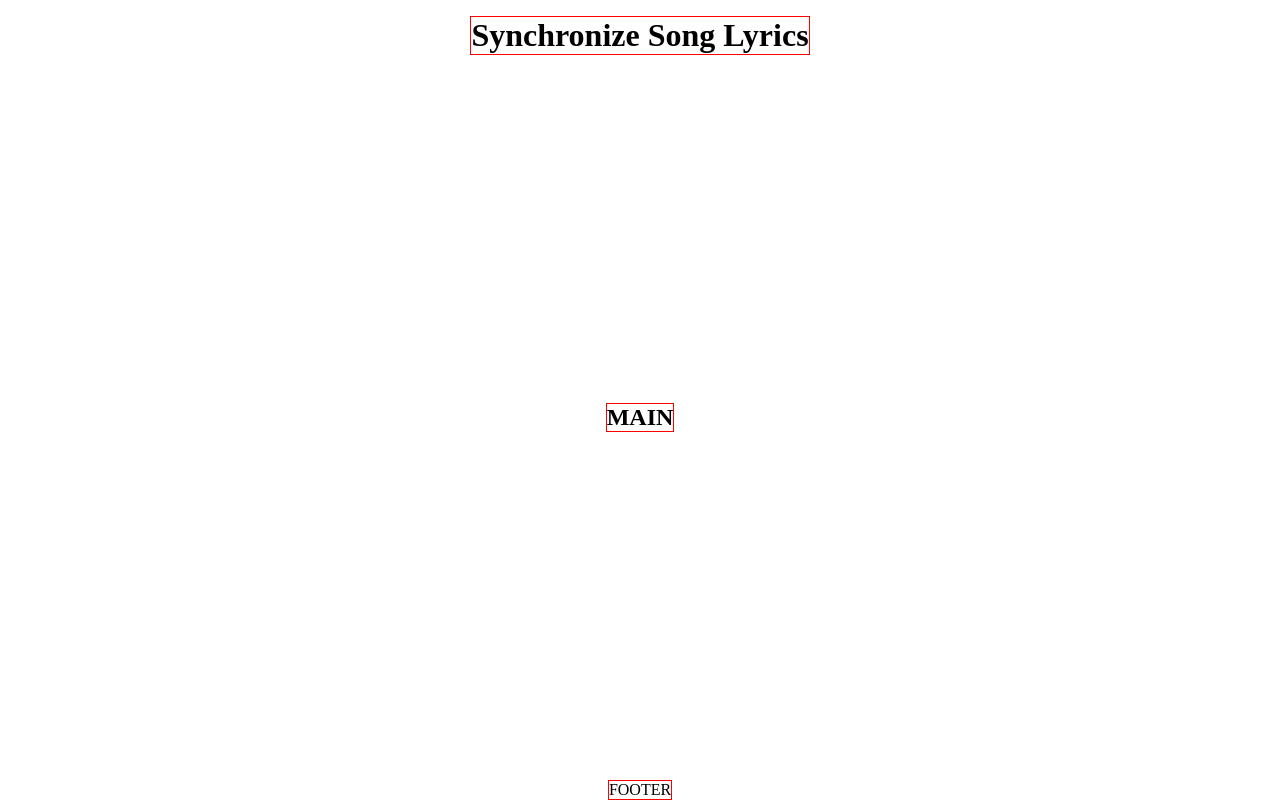
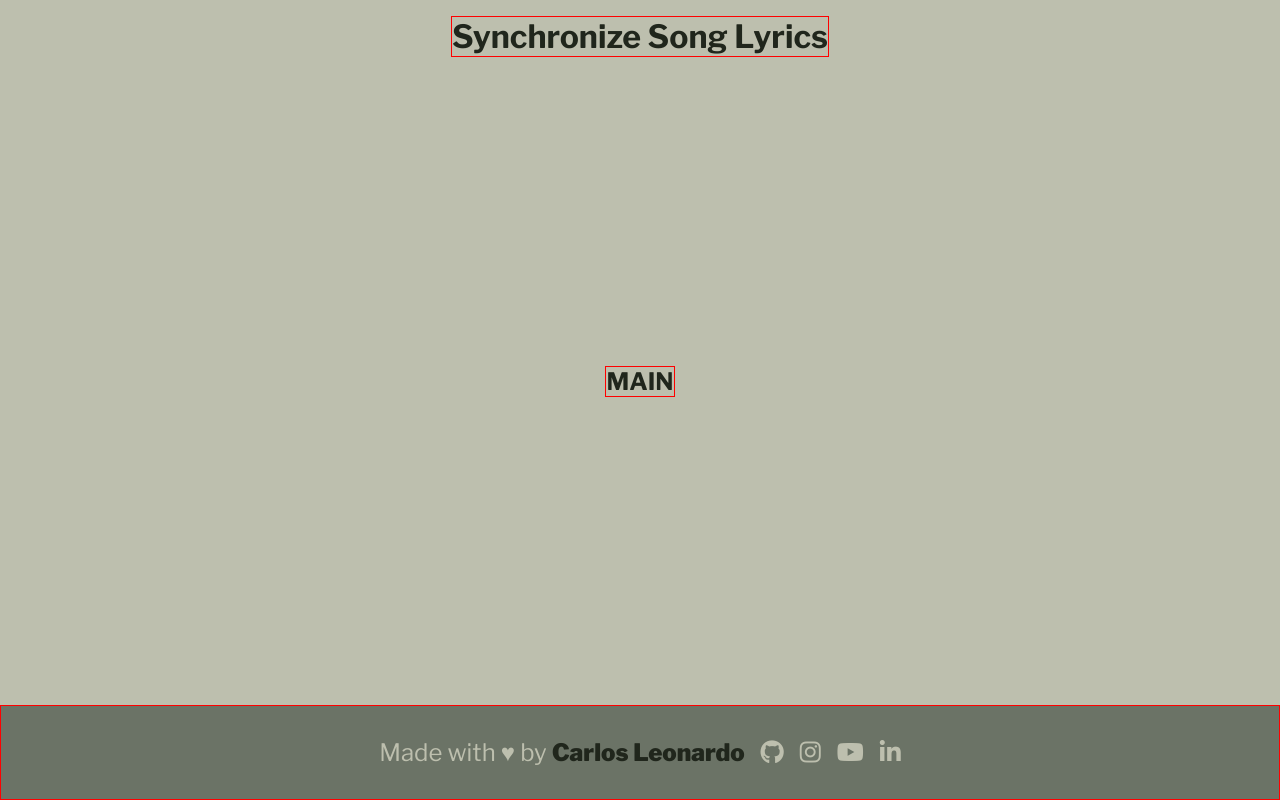
Before and after one commit to carlosleonardobp/sync-music-lyrics, a plain HTML site: page index.html in a window 1280 px wide. Drawn offline with nearby package versions, Linux system fonts and the light colour scheme.

Commit message:
footer create

```diff
--- a/index.html
+++ b/index.html
@@ -4,8 +4,12 @@
 <head>
   <meta charset="UTF-8">
   <meta name="viewport" content="width=device-width, initial-scale=1.0">
+  <link rel="stylesheet" href="style.css">
+  <link rel="preconnect" href="https://fonts.googleapis.com">
+  <link rel="preconnect" href="https://fonts.gstatic.com" crossorigin>
+  <link href="https://fonts.googleapis.com/css2?family=Libre+Franklin:ital,wght@0,100..900;1,100..900&display=swap" rel="stylesheet">
+  <script src="https://kit.fontawesome.com/2bdd9a1798.js" crossorigin="anonymous"></script>
   <title>Synchronize Song Lyrics</title>
-  <link rel="stylesheet" href="style.css">
 </head>
 
 <body class="container">
@@ -16,7 +20,21 @@
     <h2>MAIN</h2>
   </main>
   <footer class="footer">
-    <p>FOOTER</p>
+    <p>
+      Made with ♥ by
+      <strong class="destaque-rodape">Carlos Leonardo</strong>
+    </p>
+    <a href="https://github.com/carlosleonardobp/" target="_blank">
+      <span class="links-icones"><i class="fa-brands fa-github"></i></span></a>
+
+    <a href="https://www.instagram.com/carlosleonardobp/" target="_blank">
+      <span class="links-icones"><i class="fa-brands fa-instagram"></i></span></a>
+
+    <a href="https://www.youtube.com/@carlosleonardobp" target="_blank">
+      <span class="links-icones"><i class="fa-brands fa-youtube"></i></span></a>
+
+    <a href="https://www.linkedin.com/in/carlosleonardobp/" target="_blank">
+      <span class="links-icones"><i class="fa-brands fa-linkedin-in"></i></span></a>
   </footer>
 </body>
 
--- a/style.css
+++ b/style.css
@@ -1,3 +1,14 @@
+:root {
+  --background-color: #bdbfae;
+  --background-color-footer: #6b7366;
+  --text-color-primary: #20261c;
+  --text-color-secundary: #bdbfae;
+  --cor-quaternaria: #262620;
+  --cor-quinquenaria: #677365;
+
+  --font-primary: "Libre Franklin", sans-serif;
+}
+
 * {
   margin: 0;
   padding: 0;
@@ -5,7 +16,10 @@
 }
 
 body {
-  height: 100vh;
+  background: var(--background-color);
+  color: var(--text-color-primary);
+  font-family: var(--font-primary);
+  min-height: 100vh;
 }
 
 .container {
@@ -21,3 +35,30 @@ body {
 .footer {
   border: 1px solid red;
 }
+
+.footer {
+  width: 100%;
+  justify-content: center;
+  padding: 2rem;
+  display: flex;
+  gap: 1rem;
+  font-size: 1.5rem;
+  background-color: var(--background-color-footer);
+  color: var(--text-color-secundary);
+  font-weight: 400;
+}
+
+.destaque-rodape {
+  color: var(--text-color-primary);
+  font-weight: 900;
+}
+
+.links-icones {
+  cursor: pointer;
+  color: var(--text-color-secundary);
+  transition-duration: 0.3s;
+}
+
+.links-icones:hover {
+  color: var(--text-color-primary);
+}
```
